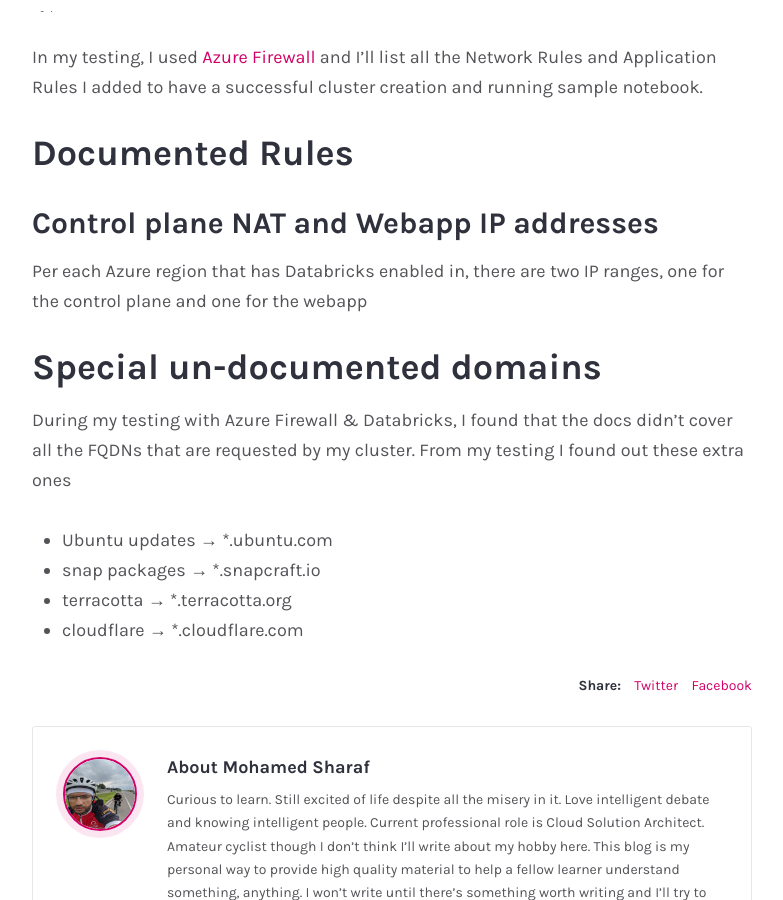
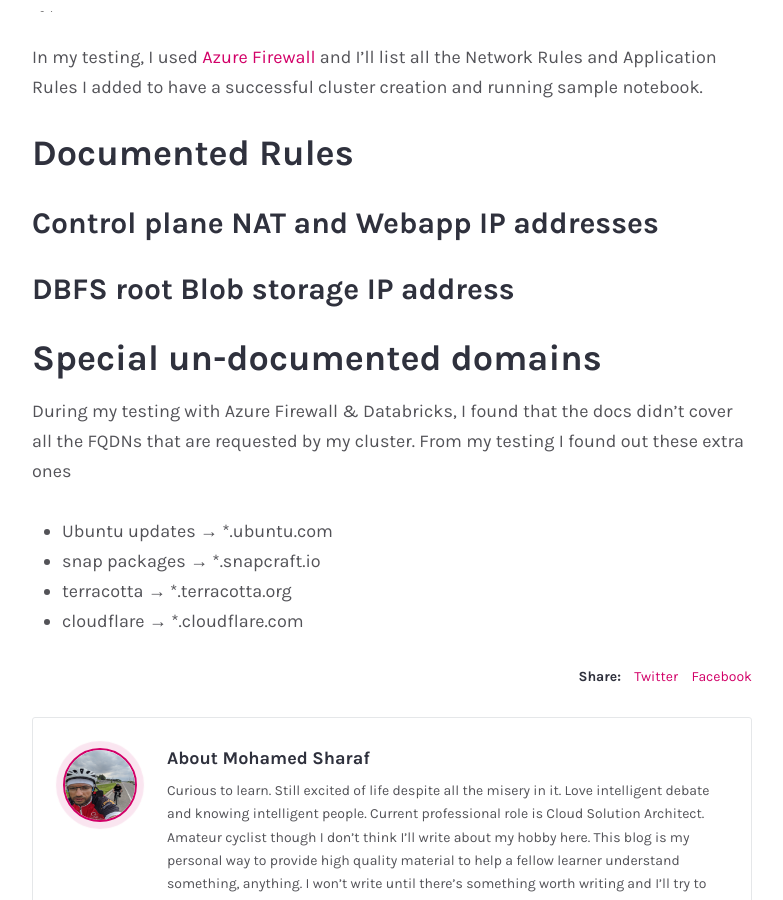
Before and after one commit to mosharafMS/cloudsafari, a Jekyll site: the page built from _posts/2020-09-05-Azure-Databricks-VNET-Integration.md, in a window 1280 px wide and 900 px high, scrolled down 5171 px. Shown: the whole window, without its empty margins (248-1031 px from the left). Built offline with Jekyll 4.4.1, drawn with Linux system fonts in a browser that asks for light colours; some web fonts are replaced; our own code applies the rules of GitHub Pages for plain Markdown files; comment, search, counter and statistics services are not loaded.

Commit message:
_posts/2020-09-05-Azure-Databricks-VNET-Integration.md updated from https://stackedit.io/

```diff
--- a/_posts/2020-09-05-Azure-Databricks-VNET-Integration.md
+++ b/_posts/2020-09-05-Azure-Databricks-VNET-Integration.md
@@ -57,7 +57,10 @@
 
 ## Documented Rules
 ### Control plane NAT and Webapp IP addresses
-Per each Azure region that has Databricks enabled in, there are two IP ranges, one for the control plane and one for the webapp
+
+
+### DBFS root Blob storage IP address
+
 
 ## Special un-documented domains
 During my testing with Azure Firewall & Databricks, I found that the docs didn’t cover all the FQDNs that are requested by my cluster. From my testing I found out these extra ones
```
Also changed, not shown: other parts of _posts/2020-09-05-Azure-Databricks-VNET-Integration.md (+1 -1 lines).
